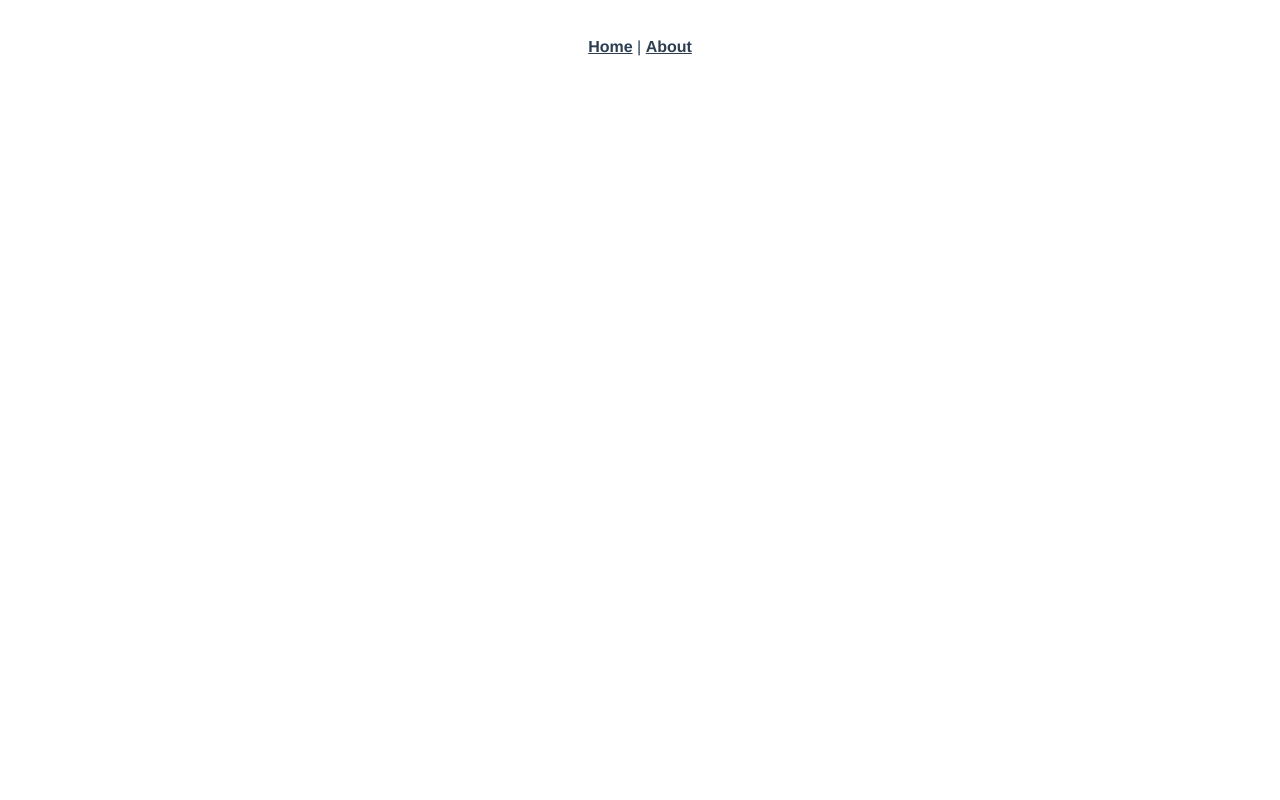
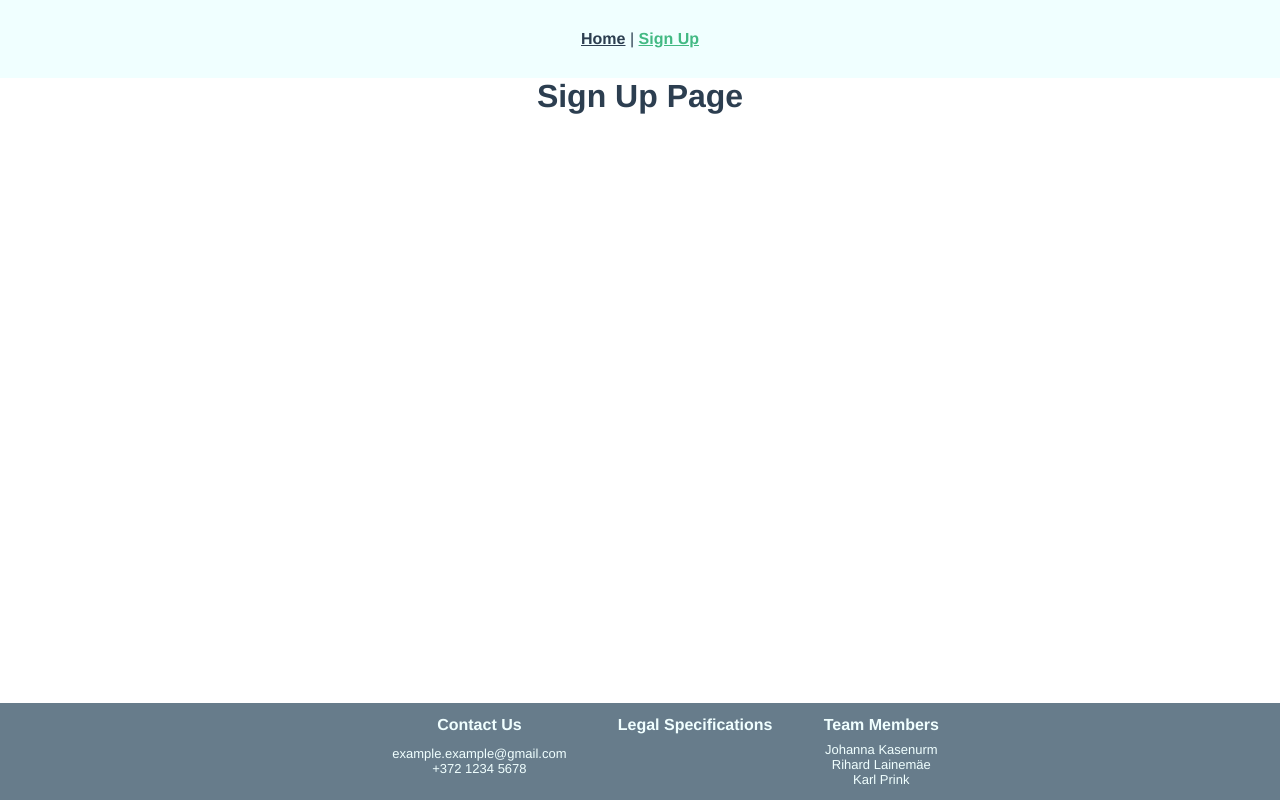
Before and after one commit to Johanna-Kasenurm/vue-project, a Vue app: page /#/signup in a window 1280 px wide. Before the commit this address had no page. Built offline with nearby package versions, Linux system fonts and the light colour scheme.

Commit message:
Create header and footer components and add them to both pages.

```diff
--- a/src/App.vue
+++ b/src/App.vue
@@ -1,30 +1,44 @@
 <template>
-  <nav>
-    <router-link to="/">Home</router-link> |
-    <router-link to="/about">About</router-link>
-  </nav>
-  <router-view/>
+  <div id="app">
+    <Header></Header>
+    <main>
+      <router-view/>
+    </main>
+    <Footer></Footer>
+  </div>
 </template>
 
+<script>
+  import Header from '@/components/Header.vue';
+  import Footer from '@/components/Footer.vue';
+
+  export default {
+    name: "App",
+    components: {
+      Header,
+      Footer
+    }
+  }
+</script>
+
 <style>
+
+* {
+  margin: 0;
+}
+
 #app {
   font-family: Avenir, Helvetica, Arial, sans-serif;
   -webkit-font-smoothing: antialiased;
   -moz-osx-font-smoothing: grayscale;
   text-align: center;
   color: #2c3e50;
+  display: flex;
+  flex-direction: column;
+  min-height: 100vh; /* Make the container fill the viewport */
 }
 
-nav {
-  padding: 30px;
-}
-
-nav a {
-  font-weight: bold;
-  color: #2c3e50;
-}
-
-nav a.router-link-exact-active {
-  color: #42b983;
+main {
+    flex: 1; /* Expand to fill remaining space */
 }
 </style>
--- /dev/null
+++ b/src/components/Footer.vue
@@ -0,0 +1,46 @@
+<template>
+    <footer>
+        <div class="contactUs">
+            <h4>Contact Us</h4>
+            <p>example.example@gmail.com</p>
+            <p>+372 1234 5678</p>
+        </div>
+        <div class="legal">
+            <h4>Legal Specifications</h4>
+            <p></p>
+        </div>
+        <div class="team">
+            <h4>Team Members</h4>
+            <p>Johanna Kasenurm</p>
+            <p>Rihard Lainemäe</p>
+            <p>Karl Prink</p>
+        </div>
+    </footer>
+</template>
+
+<script>
+
+</script>
+
+<style scoped>
+footer {
+    background-color:rgb(103, 124, 139);
+    display: flex;
+    flex-direction: row;
+    justify-content:center;
+    margin-top: auto;
+    width: 100%;
+    padding-top: 1%;
+    padding-bottom: 1%;
+}
+div{
+    margin-left: 4%;
+    color: azure;
+}
+div p {
+    font-size: small;
+}
+h4 {
+    margin-bottom: 7%;
+}
+</style>
--- /dev/null
+++ b/src/components/Header.vue
@@ -0,0 +1,31 @@
+<template>
+    <nav>
+        <router-link to="/">Home</router-link> |
+        <router-link to="/signup">Sign Up</router-link>
+    </nav>
+</template>
+
+<script>
+
+</script>
+
+<style scoped>
+nav {
+  /* background-color:azure;*/
+  background-color:azure;
+  margin: 0%;
+  margin-bottom: auto;
+  width: auto;
+  position: relative;
+  padding: 30px;
+}
+
+nav a {
+  font-weight: bold;
+  color: #2c3e50;
+}
+
+nav a.router-link-exact-active {
+  color: #42b983;
+}
+</style>
--- a/src/router/index.js
+++ b/src/router/index.js
@@ -1,5 +1,6 @@
 import { createRouter, createWebHashHistory } from 'vue-router'
 import HomeView from '../views/HomeView.vue'
+import SignUpView from '@/views/SignUpView.vue'
 
 const routes = [
   {
@@ -14,6 +15,11 @@ const routes = [
     // this generates a separate chunk (about.[hash].js) for this route
     // which is lazy-loaded when the route is visited.
     component: () => import(/* webpackChunkName: "about" */ '../views/AboutView.vue')
+  },
+  {
+    path: '/signup',
+    name: 'signup',
+    component: SignUpView
   }
 ]
 
--- /dev/null
+++ b/src/views/SignUpView.vue
@@ -0,0 +1,11 @@
+<template>
+    <h1>Sign Up Page</h1>
+</template>
+
+<script>
+
+</script>
+
+<style scoped>
+
+</style>
```
